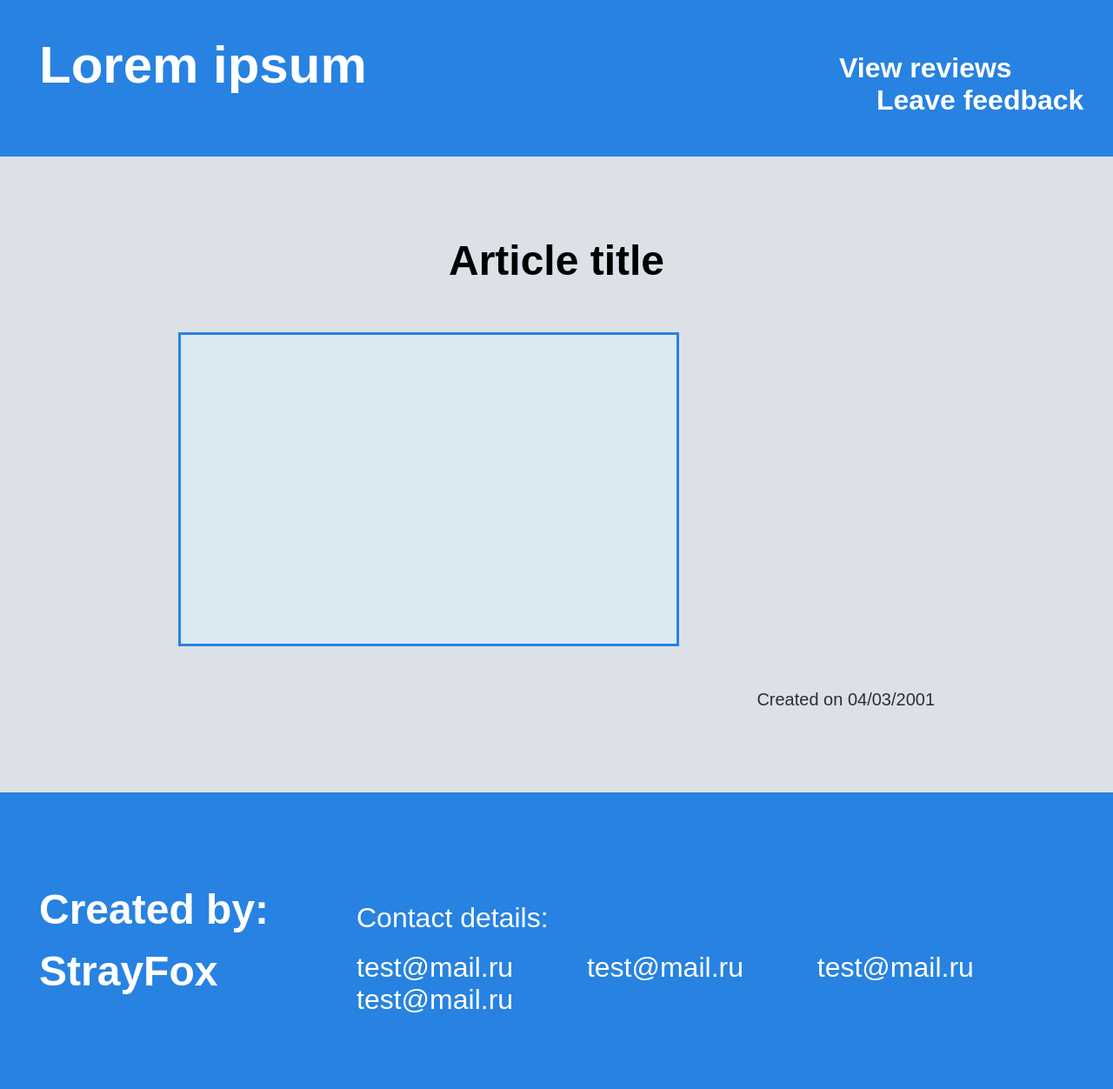
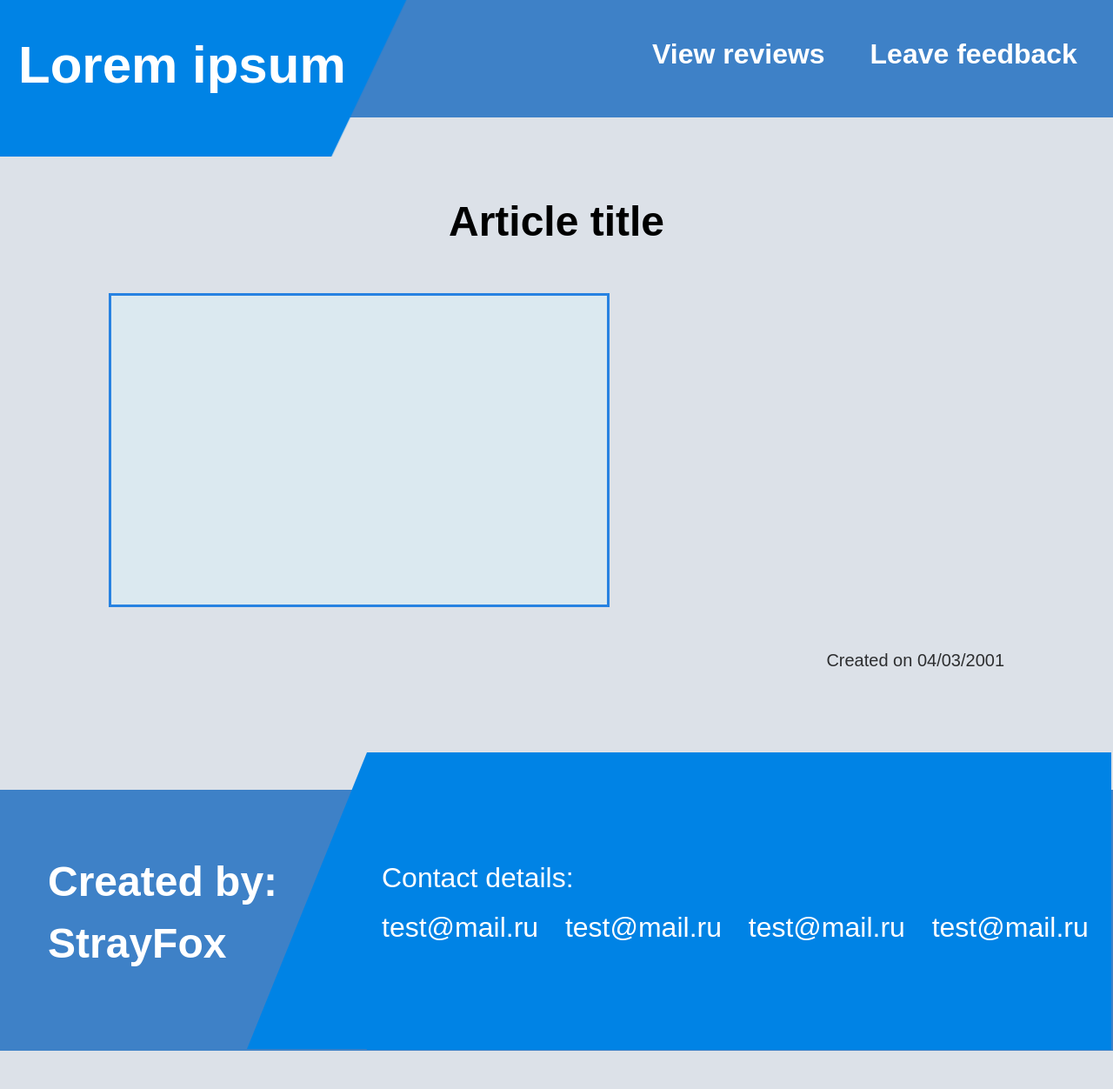
Before and after one commit to lStrayFoxl/One_page_article, a PHP site: page / in a window 1280 px wide. Shown: the whole page at 87% size. After the commit the page ends 1208 px from the top, so only its background shows below. Run offline with PHP 8.4, Linux system fonts and the light colour scheme; data that the repository does not hold is empty.

Commit message:
Improved CCS and made adaptability

```diff
--- /dev/null
+++ b/css/adaptation.css
@@ -0,0 +1,182 @@
+/* Adapting styles to a 1280px screen */
+@media screen and (max-width: 1280px) {
+    .header_review {
+        margin-top: 44px;
+        margin-left: 750px;
+    }
+
+    .modal_content {
+        margin-left: 55px;
+        margin-right: 55px;
+        padding: 23px 50px;
+    }
+
+    .close {
+        margin-top: -10px;
+        margin-right: -27px;
+    }
+
+    .main {
+        margin-left: 125px;
+        margin-right: 125px;
+    }
+
+    .contact_sect {
+        margin-top: -43px;
+        margin-left: 43px;
+    }
+
+    .email {
+        margin-right: 26.36px;
+    }
+}
+
+/* Adapting styles to a 1024px screen */
+@media screen and (max-width: 1024px) {
+    .header_review {
+        margin-top: 44px;
+        margin-left: 495px;
+    }
+
+    .modal_content {
+        margin-left: 46px;
+        margin-right: 46px;
+        padding: 23px 50px;
+    }
+
+    .close {
+        margin-top: -10px;
+        margin-right: -27px;
+    }
+
+    .main {
+        margin-left: 46px;
+        margin-right: 46px;
+    }
+
+    .contact_sect {
+        margin-top: -43px;
+        margin-left: 43px;
+        padding-top: 84px;
+        padding-bottom: 62px;
+    }
+
+    .contact {
+        line-height: 64px;
+    }
+}
+
+/* Adapting styles to a 744px screen */
+@media screen and (max-width: 744px) {
+    .header_review {
+        margin-top: 26px;
+        margin-left: 490px;
+    }
+
+    .leave_review{
+        margin-top: 22px;
+        margin-left: 0px;
+    }
+
+    .modal_content {
+        margin-left: 27px;
+        margin-right: 27px;
+        padding: 23px 50px;
+    }
+
+    .close {
+        margin-top: -10px;
+        margin-right: -27px;
+    }
+
+    .main {
+        margin-left: 27px;
+        margin-right: 27px;
+    }
+
+    .contact_sect {
+        margin-top: -43px;
+        margin-left: 43px;
+        padding: 28px 0px 10px 425px;
+    }
+
+    .contact {
+        line-height: 56px;
+    }
+}
+
+/* Adapting styles to a 428px screen */
+@media screen and (max-width: 428px) {
+    .header_menu {
+        height: 241px;
+    }
+
+    .header_article {
+        background: #2782E1;
+        padding: 0px 20px 71px 30px;
+    }
+
+    .header_review {
+        margin-top: 180px;
+        margin-left: 18px;
+    }
+
+    .view_review, .leave_review {
+        font-size: 28px;
+    }
+
+    .leave_review{
+        margin-left: 0px;
+    }
+
+    .modal_content {
+        margin-top: 100px;
+        margin-left: 19px;
+        margin-right: 19px;
+        padding: 23px 50px;
+    }
+
+    .close {
+        margin-top: -10px;
+        margin-right: -27px;
+    }
+
+    .form_comment {
+        margin-left: -14px;
+        margin-right: -22px;
+    }
+
+    .enter_name, .enter_com {
+        width: 310px;
+    }
+
+    .comment_block {
+        margin-left: -31px;
+        margin-right: -31px;
+    }
+
+    .main {
+        margin-left: 19px;
+        margin-right: 19px;
+    }
+
+    .content_article {
+        width: 390px;
+    }
+
+    .footer {
+        height: 733px;
+    }
+
+    .contact_sect {
+        background: #2782E1;
+        margin-top: 374px;
+        margin-left: 0px;
+        padding-left: 116px;
+        padding-bottom: 26px;
+    }
+
+    .contact {
+        line-height: 56px;
+    }
+}
--- a/index.php
+++ b/index.php
@@ -1,10 +1,13 @@
 <?php
+    // Database connection
     $dbh = new PDO('mysql:host=localhost;dbname=one_page_article', "root", "root");
 
+    // Sql queries
     $sql_all = "SELECT * FROM `paragraph`";
-    $sql_ptitle = 'SELECT `ptitle` FROM `paragraph`';
-    $sql_allCom = "SELECT * FROM `comments`";
+    $sql_ptitle = 'SELECT `id`, `ptitle` FROM `paragraph`';
+    $sql_allCom = "SELECT * FROM `comments` ORDER BY `id` DESC";
 
+    // Call request
     $select_all = $dbh->query($sql_all);
     $select_ptitle = $dbh->query($sql_ptitle);
     $select_allCom = $dbh->query($sql_allCom);
@@ -17,10 +20,12 @@
     <meta http-equiv="X-UA-Compatible" content="IE=edge">
     <meta name="viewport" content="width=device-width, initial-scale=1.0">
     <link rel="stylesheet" href="style.css">
+    <link rel="stylesheet" href="css/adaptation.css">
     <title>onePageArticle</title>
 </head>
 <body>
 
+    <!-- Header section -->
     <header class="header">
         <div class="container">
             <div class="header_menu">
@@ -38,9 +43,11 @@
         </div>
     </header>
 
+    <!-- Modal section -->
     <section class="modal_sect">
         <div class="container">
 
+            <!-- Modal Input Window -->
             <div class="modal" id="modalView">
                 <div class="modal_content">
                     <span class="close_createCom close">&times;</span>
@@ -62,6 +69,7 @@
                 </div>
             </div>
 
+            <!-- Modal viewport -->
             <div class="modal" id="modalLeave">
                 <div class="modal_content">
                     <span class="close_allCom close">&times;</span>
@@ -85,24 +93,17 @@
                         }
                         ?>
 
-
-                        <!-- <div class="comment_block">
-                            <span class="name_commentator">Test_user</span>
-                            <div class="text_comment">
-                                <p class="text">Lorem ipsum dolor sit amet, consectetur adipiscing elit. Aenean quis porta odio,
-                                    et bibendum libero. Nunc id neque convallis, pulvinar libero non, mollis enim. Aenean cursus
-                                    lectus vel lectus convallis, non placerat arcu aliquam. Nunc nibh arcu, dictum ac.</p>
-                            </div>
-                        </div> -->
                     </div>
                 </div>
             </div>
 
+            <!-- Connecting to js -->
             <script src="script.js"></script>
 
         </div>
     </section>
 
+    <!-- Content section -->
     <main class="main">
         <div class="container">
 
@@ -112,29 +113,29 @@
 
             <div class="content_article">
                 <ul class="list_cont">
+
+                    <!-- Retrieving content from the database using a loop -->
                     <?php
                     while($ruw = $select_ptitle->fetch(PDO::FETCH_ASSOC)){
                         ?>
 
-                        <li class="cont_title"><button class="title_text"><?= $ruw['ptitle'] ?></button></li>
+                        <li class="cont_title"><a href="#<?= $ruw['id'] ?>" class="title_text"><?= $ruw['ptitle'] ?></a></li>
 
                         <?php
                     }
                     ?>
 
-                    <!-- <li class="cont_title"><span class="title_text">Paragraph title</span></li>
-                    <li class="cont_title"><span class="title_text">Paragraph title</span></li>
-                    <li class="cont_title"><span class="title_text">Paragraph title</span></li> -->
                 </ul>
             </div>
 
             <div class="text_content">
 
+                <!-- Extracting text from the database using a loop -->
                 <?php
                 while($row = $select_all->fetch(PDO::FETCH_ASSOC)){
                     ?>
 
-                    <div class="paragraphs">
+                    <div class="paragraphs" id="<?= $row['id'] ?>">
                         <h3 class="parag_title"><?= $row['ptitle'] ?></h3>
                         <p class="parag"><?= $row['ptext'] ?></p>
                     </div>
@@ -151,6 +152,7 @@
         </div>
     </main>
 
+    <!-- Footer section -->
     <footer class="footer">
         <div class="container">
 
--- a/style.css
+++ b/style.css
@@ -1,25 +1,26 @@
+/* Reset styles */
 *{
 	margin: 0;
 	padding: 0;
-	/* box-sizing: border-box; */
-	/* list-style: none; */
 	text-decoration: none;
 	font-family: 'Oswald', sans-serif;
     resize: none;
 }
 
+/* Style body */
 body{
     background-color: #DCE1E8;
 }
 
+/* Style header */
 .header_menu {
-    background-color: #2782E1;
-    height: 180px;
+    background-color: rgba(46, 119, 196, 0.9);
+    height: 135px;
 }
 
 .header_article {
-    margin-top: 40px;
-    margin-left: 45px;
+    background: url(img/background_header.png);
+    padding: 40px 70px 71px 21px;
     position: absolute;
 }
 
@@ -53,6 +54,7 @@ body{
     text-decoration: underline;
 }
 
+/* Style modal windows */
 .modal {
     display: none;
     position: fixed;
@@ -133,6 +135,7 @@ body{
     font-size: 24px;
 }
 
+/* Style main */
 .main {
     margin-top: 92px;
     margin-left: 205px;
@@ -168,7 +171,7 @@ ul:first-child {
     color: #2782E1;
     font-size: 30px;
     margin-left: 30px;
-    margin-bottom: 8px;
+    margin-bottom: 14px;
 }
 
 .title_text {
@@ -201,25 +204,28 @@ ul:first-child {
     margin-top: 50px;
 }
 
+/* Style footer */
 .footer {
-    background-color: #2782E1;
-    margin-top: 95px;
-    height: 341px;
+    background-color: rgba(46, 119, 196, 0.9);
+    margin-top: 137px;
+    height: 300px;
 }
 
 .create_author {
     font-size: 48px;
     font-weight: 700;
-    margin-top: 99px;
-    margin-left: 45px;
+    margin-top: 70px;
+    margin-left: 55px;
     position: absolute;
     color: #FFFFFF;
     line-height: 71px;
 }
 
 .contact_sect {
-    margin-top: 126px;
-    margin-left: 410px;
+    background: url(img/background_footer.png);
+    padding: 126px 0px 122px 396px;
+    margin-top: -42px;
+    margin-left: 106px;
     position: absolute;
     color: #FFFFFF;
 }
@@ -236,5 +242,5 @@ ul:first-child {
 .email {
     font-weight: 500;
     font-size: 32px;
-    margin-right: 80.36px;
+    margin-right: 77px;
 }
```
Also changed, not shown: assets/handler.php (+2 -9 lines), script.js (+7 -0 lines), img/background_footer.png (added), img/background_header.png (added), 2 other files.
